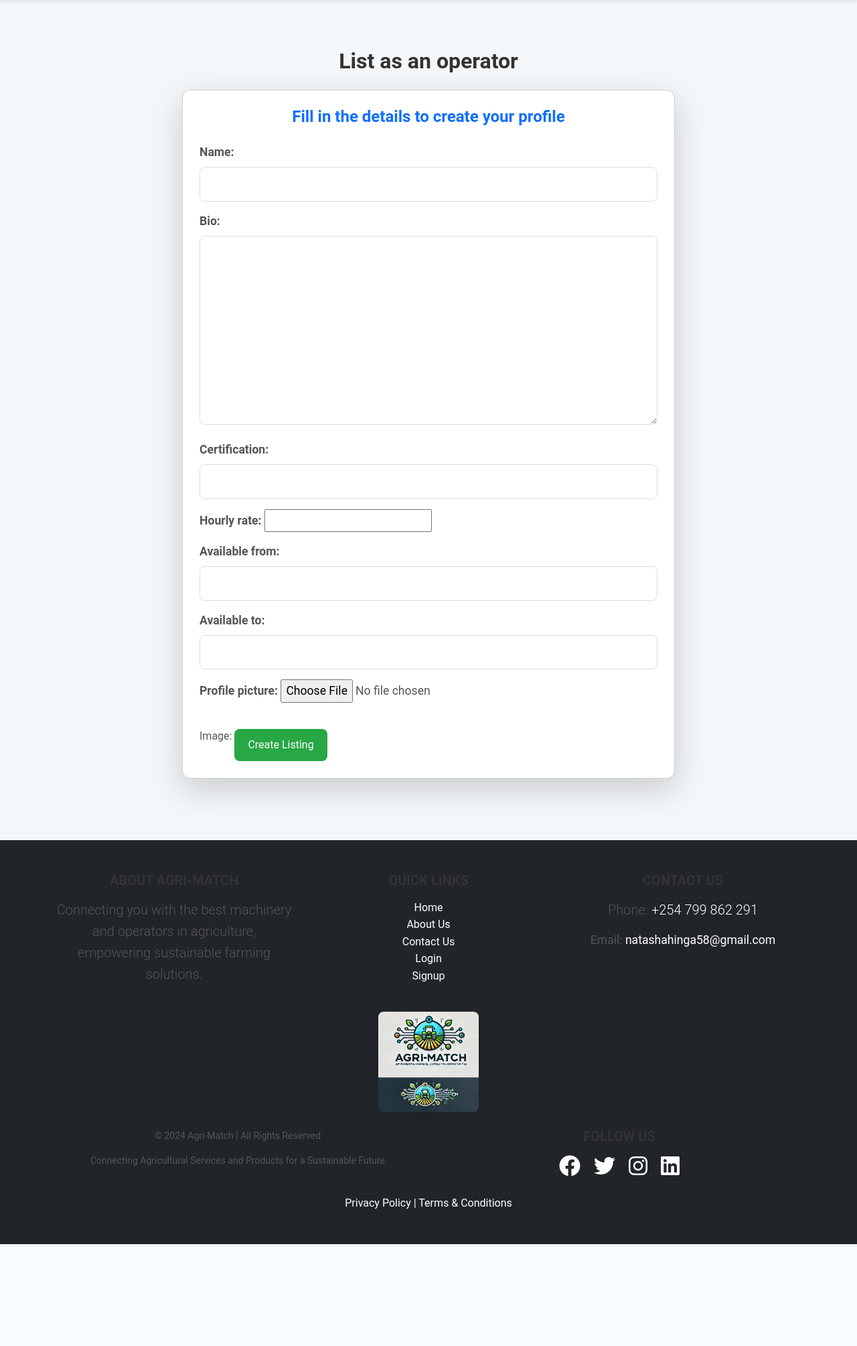
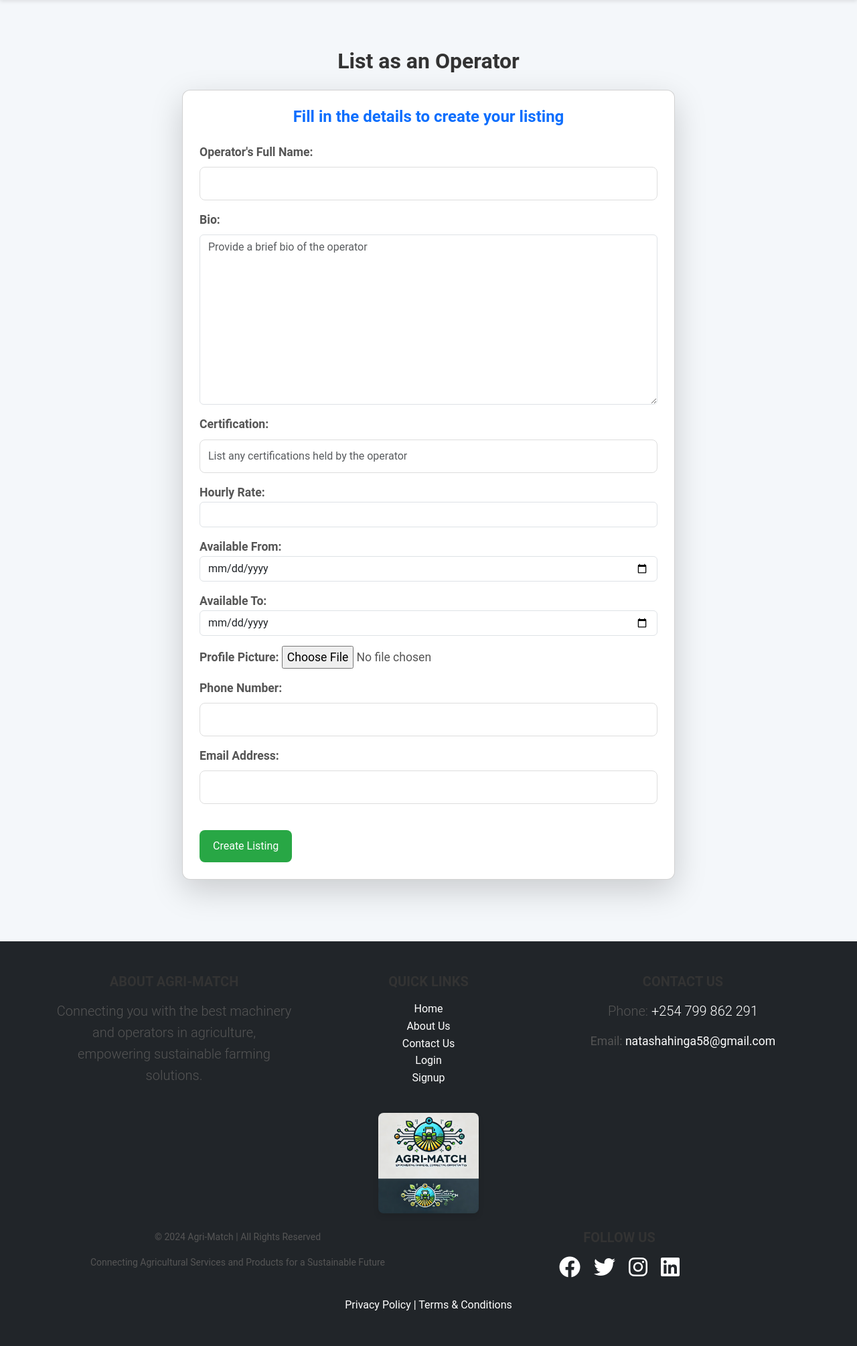
Before and after one commit to slate299/agri_match, a Django app: page /create_operator_listing/ in a window 1280 px wide. Shown: the part 180-2189 px from the top of the page at 67% size. Before the commit the page ends 2037 px from the top, so only its background shows below. Run offline with Django 4.2, Linux system fonts and the light colour scheme; a user stored in the database is signed in; data comes from the database, SQL or seed files in the repository; both versions use the stored data as it was after the commit.

Commit message:
code drop

```diff
--- a/agri_match/settings.py
+++ b/agri_match/settings.py
@@ -46,6 +46,8 @@ INSTALLED_APPS = [
     'django_extensions',
 
 ]
+# INSTALLED_APPS += ['debug_toolbar']
+# MIDDLEWARE += ['debug_toolbar.middleware.DebugToolbarMiddleware']
 
 MIDDLEWARE = [
     'django.middleware.security.SecurityMiddleware',
--- a/agri_match_app/forms.py
+++ b/agri_match_app/forms.py
@@ -1,9 +1,12 @@
 from django import forms
 from .models import (MachineryListing, OperatorListing, Wishlist, RentalTransaction, Review,
                      CustomUser, MachineryCategory, MachineryType)
-from django.contrib.auth.forms import UserCreationForm, AuthenticationForm
+from django.contrib.auth.forms import UserCreationForm
 from django.contrib.auth.models import Group
 from django.contrib.contenttypes.models import ContentType
+from django.core.exceptions import ValidationError
+from django.core.validators import RegexValidator
+
 
 # Custom User Registration Form (Sign Up)
 class CustomUserCreationForm(UserCreationForm):
@@ -95,16 +98,88 @@ class MachineryListingForm(forms.ModelForm):
 
 # Operator Listing Form (For Listers to Add Operators)
 class OperatorListingForm(forms.ModelForm):
+    name = forms.CharField(
+        max_length=255,
+        label="Operator's Full Name",
+        widget=forms.TextInput(attrs={'class': 'form-control'}),
+        required=True
+    )
+
+    bio = forms.CharField(
+        widget=forms.Textarea(attrs={'class': 'form-control', 'placeholder': 'Provide a brief bio of the operator'}),
+        required=True,
+        label="Bio"
+    )
+
+    certification = forms.CharField(
+        max_length=255,
+        label="Certification",
+        widget=forms.TextInput(
+            attrs={'class': 'form-control', 'placeholder': 'List any certifications held by the operator'}),
+        required=False
+    )
+
+    hourly_rate = forms.DecimalField(
+        label="Hourly Rate",
+        widget=forms.NumberInput(attrs={'class': 'form-control', 'min': '0', 'step': '0.01'}),
+        required=True
+    )
+
+    phone_number = forms.CharField(
+        max_length=15,
+        label="Phone Number",
+        widget=forms.TextInput(attrs={'class': 'form-control'}),
+        required=False,
+        validators=[RegexValidator(regex=r'^\+?\d{10,15}$', message='Phone number must be valid.')],
+    )
+
+    email = forms.EmailField(
+        label="Email Address",
+        widget=forms.EmailInput(attrs={'class': 'form-control'}),
+        required=False
+    )
+
+    available_from = forms.DateField(
+        label="Available From",
+        widget=forms.DateInput(attrs={'type': 'date', 'class': 'form-control'}),
+        required=True
+    )
+
+    available_to = forms.DateField(
+        label="Available To",
+        widget=forms.DateInput(attrs={'type': 'date', 'class': 'form-control'}),
+        required=True
+    )
+
+    profile_picture = forms.ImageField(
+        label="Profile Picture",
+        required=False,
+        widget=forms.ClearableFileInput(attrs={'class': 'form-control-file'})
+    )
+
     class Meta:
         model = OperatorListing
-        fields = ['name', 'bio', 'certification', 'hourly_rate', 'available_from', 'available_to', 'profile_picture']
+        fields = ['name', 'bio', 'certification', 'hourly_rate', 'available_from', 'available_to', 'profile_picture',
+                  'phone_number', 'email']
 
     def save(self, commit=True):
         operator = super().save(commit=False)
-        operator.user = self.instance.user  # Associate with the current logged-in user
+        # Associate with the current logged-in user
+        operator.user = self.instance.user
         if commit:
             operator.save()
         return operator
+
+    def clean(self):
+        cleaned_data = super().clean()
+        available_from = cleaned_data.get("available_from")
+        available_to = cleaned_data.get("available_to")
+
+        if available_from and available_to and available_from > available_to:
+            raise ValidationError("Available From date cannot be later than Available To date.")
+
+        return cleaned_data
+
 
 
 # Wishlist Form (For Users to Save Items to Wishlist)
--- a/agri_match_app/views.py
+++ b/agri_match_app/views.py
@@ -71,19 +71,32 @@ def create_machinery_listing(request):
     return render(request, 'create_machinery_listing.html', {'form': form})
 
 
-# Create operator listing
 @login_required
 def create_operator_listing(request):
+    # Restrict access to specific groups
     if not request.user.groups.filter(name__in=["Operator Lister", "Admin"]).exists():
         return HttpResponseForbidden('You do not have permission to create an operator listing.')
 
     if request.method == 'POST':
         form = OperatorListingForm(request.POST, request.FILES)
         if form.is_valid():
+            # Save the form but do not commit to database yet
             operator = form.save(commit=False)
+
+            # Assign the logged-in user to the operator listing
             operator.user = request.user
+
+            # Save the instance to the database
             operator.save()
-            return redirect('home')
+
+            # Add a success message to inform the user of the successful listing creation
+            messages.success(request, "Operator listing created successfully!")
+
+            return redirect('home')  # Redirect to home page after successful creation
+        else:
+            # Optionally, you can display form errors in the template
+            print(f"Form errors: {form.errors}")  # This is for debugging, can be removed in production
+
     else:
         form = OperatorListingForm()
 
--- a/static/css/styles.css
+++ b/static/css/styles.css
@@ -2,7 +2,7 @@
 body {
     font-family: 'Roboto', sans-serif;
     background-color: #f4f7fa; /* Softer off-white background */
-    color: #333;
+    color: #020232 !important;
     margin: 0;
     padding: 0;
     line-height: 1.6;
@@ -197,6 +197,7 @@ footer .social-icons {
     object-fit: cover;
     width: 100%;
     height: 100%;
+    filter: brightness(60%);
 }
 
 .carousel-caption {
@@ -205,7 +206,7 @@ footer .social-icons {
     left: 50%;
     transform: translate(-50%, -50%);
     text-align: center;
-    color: #fff;
+    color: #020232 !important;
     padding: 20px;
     border-radius: 8px;
     text-shadow: 2px 2px 4px rgba(0, 0, 0, 0.5);
@@ -214,10 +215,12 @@ footer .social-icons {
 .carousel-caption h5 {
     font-size: 2.5rem;
     font-weight: bold;
+    color: #020232 !important;
 }
 
 .carousel-caption p {
     font-size: 1.3rem;
+    color: #f1e50f !important;
 }
 
 /* Carousel Controls */
@@ -281,12 +284,16 @@ form p {
     color: #555;
 }
 #imagePreview {
-   visibility: hidden;
+    display: block;  /* Ensure it is shown when image is selected */
+    margin-top: 10px;
 }
 
-#imagePreview.show {
-   visibility: visible;
+#previewImage {
+    max-width: 200px;
+    height: auto;
+    border: 1px solid #ddd;  /* Add border to visualize the image better */
 }
+
 
 /* Wishlist Page Styles */
 .card {
--- a/templates/base.html
+++ b/templates/base.html
@@ -16,7 +16,7 @@
     <link href="https://cdnjs.cloudflare.com/ajax/libs/font-awesome/6.0.0-beta3/css/all.min.css" rel="stylesheet">
 
     <!-- Custom CSS -->
-    <link rel="stylesheet" href="{% static 'css/styles.css' %}?v=1.0">
+    <link rel="stylesheet" href="{% static 'css/styles.css' %}">
 
     {% block head %}{% endblock %}
 </head>
--- a/templates/create_operator_listing.html
+++ b/templates/create_operator_listing.html
@@ -2,23 +2,61 @@
 
 {% block content %}
 <div class="container my-5">
-    <h2 class="text-center my-4">List as an operator</h2>
+    <h2 class="text-center my-4">List as an Operator</h2>
     <div class="row justify-content-center">
         <div class="col-md-8">
             <div class="card shadow-lg rounded-lg">
                 <div class="card-body">
-                    <h4 class="mb-4 text-center text-primary">Fill in the details to create your profile</h4>
+                    <h4 class="mb-4 text-center text-primary">Fill in the details to create your listing</h4>
                     <form method="POST" enctype="multipart/form-data" id="create-listing-form">
                         {% csrf_token %}
                         {{ form.as_p }}
-
-                        <!-- Image Input Field -->
-                        <label for="id_image">Image:</label>
-                        {{ form.image }}
+                        {% if form.errors %}
+                            <div class="error">
+                                <ul>
+                                    {% for field in form %}
+                                        {% for error in field.errors %}
+                                            <li>{{ error }}</li>
+                                        {% endfor %}
+                                    {% endfor %}
+                                </ul>
+                            </div>
+                        {% endif %}
+{#                        <!-- Manually Render Form Fields -->#}
+{#                        <div class="form-group">#}
+{#                            <label for="id_name">Name</label>#}
+{#                            {{ form.name }}#}
+{#                        </div>#}
+{#                        <div class="form-group">#}
+{#                            <label for="id_bio">Bio</label>#}
+{#                            {{ form.bio }}#}
+{#                        </div>#}
+{#                        <div class="form-group">#}
+{#                            <label for="id_certification">Certification</label>#}
+{#                            {{ form.certification }}#}
+{#                        </div>#}
+{#                        <div class="form-group">#}
+{#                            <label for="id_hourly_rate">Hourly Rate</label>#}
+{#                            {{ form.hourly_rate }}#}
+{#                        </div>#}
+{#                        <div class="form-group">#}
+{#                            <label for="id_available_from">Available From</label>#}
+{#                            {{ form.available_from }}#}
+{#                        </div>#}
+{#                        <div class="form-group">#}
+{#                            <label for="id_available_to">Available To</label>#}
+{#                            {{ form.available_to }}#}
+{#                        </div>#}
+{##}
+{#                        <!-- Image Input Field -->#}
+{#                        <div class="form-group">#}
+{#                            <label for="id_profile_picture">Profile Picture</label>#}
+{#                            {{ form.profile_picture }}#}
+{#                        </div>#}
 
                         <!-- Image Preview -->
                         <div id="imagePreview" style="margin-top: 10px; display: none;">
-                            <img id="previewImage" src="" alt="Image Preview" style="max-width: 200px;">
+                            <img id="previewImage" src="" alt="Image Preview" style="max-width: 200px;"/>
                         </div>
 
                         <!-- Submit Button -->
@@ -32,38 +70,12 @@
 
 <script>
     document.addEventListener('DOMContentLoaded', function () {
-        // Handle category and type dropdown changes
-        const categoryDropdown = document.getElementById('id_category');
-        const typeDropdown = document.getElementById('id_type');
-
-        categoryDropdown.addEventListener('change', function () {
-            const categoryId = this.value;
-
-            if (categoryId) {
-                fetch(`/get-machinery-types/${categoryId}/`) // Replace with your actual URL
-                    .then(response => response.json())
-                    .then(data => {
-                        typeDropdown.innerHTML = '';
-                        data.types.forEach(function (type) {
-                            const option = document.createElement('option');
-                            option.value = type.id;
-                            option.textContent = type.name;
-                            typeDropdown.appendChild(option);
-                        });
-                    })
-                    .catch(error => console.error('Error fetching machinery types:', error));
-            } else {
-                typeDropdown.innerHTML = ''; // Clear types if no category is selected
-            }
-        });
-
         // Image preview function
-        const imageInput = document.getElementById('id_image');
+        const imageInput = document.getElementById('id_profile_picture');
         const previewImage = document.getElementById('previewImage');
         const imagePreviewDiv = document.getElementById('imagePreview');
 
         imageInput.addEventListener('change', function (event) {
-            console.log("Image selected");
             const file = event.target.files[0];
             if (file) {
                 const reader = new FileReader();
```
Also changed, not shown: agri_match_app/models.py (+11 -2 lines), templates/home.html (+6 -8 lines), agri_match_app/migrations/0002_operatorlisting_email_operatorlisting_phone_number.py (added), agri_match_app/migrations/0003_alter_review_operator.py (added), db.sqlite3.
